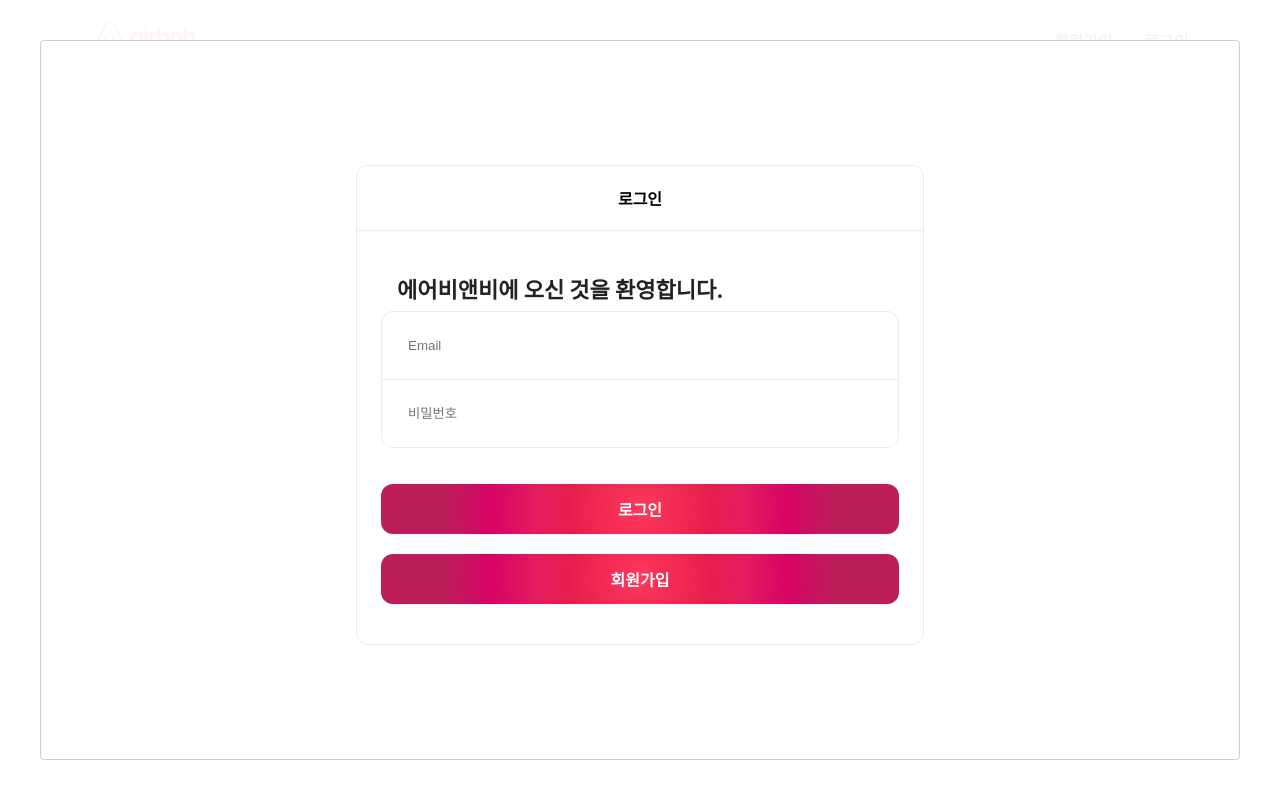
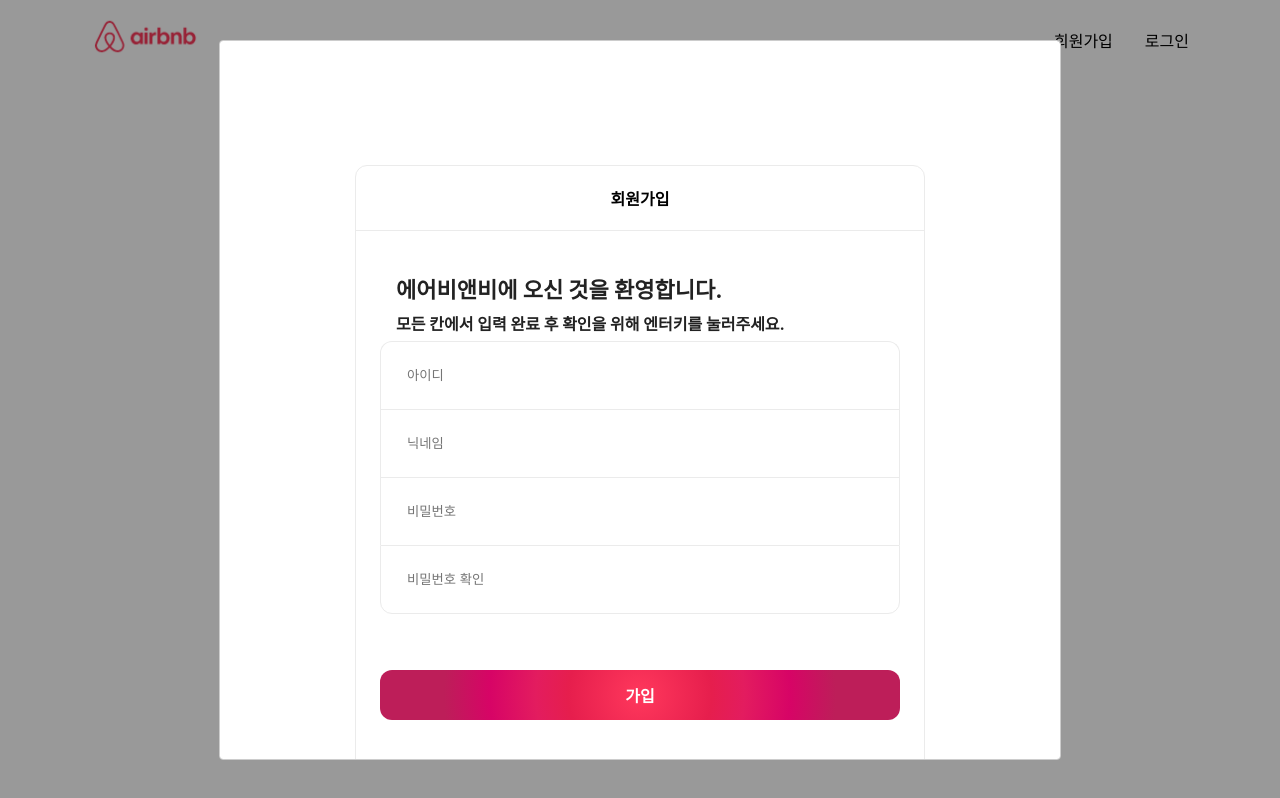
Before and after one commit to Eunjin09/airbnb, a React (Create React App) app: page / in a window 1280 px wide. Both pictures are taken after a click on the button "회원가입". Built offline with nearby package versions, Linux system fonts and the light colour scheme.

Commit message:
모달창 css 일부 수정

```diff
--- /dev/null
+++ b/db.json
@@ -0,0 +1,19 @@
+{
+  "posts": [
+    {
+      "id": 1,
+      "title": "json-server",
+      "author": "typicode"
+    }
+  ],
+  "comments": [
+    {
+      "id": 1,
+      "body": "some comment",
+      "postId": 1
+    }
+  ],
+  "profile": {
+    "name": "typicode"
+  }
+}
--- a/package.json
+++ b/package.json
@@ -8,6 +8,7 @@
     "@testing-library/react": "^13.3.0",
     "@testing-library/user-event": "^13.5.0",
     "axios": "^0.27.2",
+    "json-server": "^0.17.0",
     "react": "^18.2.0",
     "react-dom": "^18.2.0",
     "react-modal": "^3.15.1",
--- a/src/components/Header.js
+++ b/src/components/Header.js
@@ -11,6 +11,7 @@
   const navigate = useNavigate();
   const user_name = localStorage.getItem("user_name");
   const [modalIsOpen, setModalIsOpen] = useState(false);
+  const [signupModalIsOpen, setSignupModalIsopen] = useState(false);
 
   return (
     <HeadDiv>
@@ -19,15 +20,61 @@
           <img src={logo} width="125px" style={{ paddingLeft: " 15px" }} />
         </div>
         <Btn>
-          <button onClick={() => setModalIsOpen(true)}>회원가입</button>
+          <button onClick={() => setSignupModalIsopen(true)}>회원가입</button>
           <Modal
-            isOpen={modalIsOpen}
-            onRequestClose={() => setModalIsOpen(false)}
+            style={{
+              overlay: {
+                position: "fixed",
+                top: 0,
+                left: 0,
+                right: 0,
+                bottom: 0,
+                backgroundColor: "rgba(0, 0, 0, 0.4)",
+              },
+              content: {
+                position: "absolute",
+                alignItems: "center",
+                margin: "auto",
+                width: "800px",
+                border: "1px solid #ccc",
+                background: "#fff",
+                overflow: "auto",
+                WebkitOverflowScrolling: "touch",
+                borderRadius: "4px",
+                outline: "none",
+                padding: "20px",
+              },
+            }}
+            isOpen={signupModalIsOpen}
+            onRequestClose={() => setSignupModalIsopen(false)}
           >
             <Signup />
           </Modal>
           <button onClick={() => setModalIsOpen(true)}>로그인</button>
           <Modal
+            style={{
+              overlay: {
+                position: "fixed",
+                top: 0,
+                left: 0,
+                right: 0,
+                bottom: 0,
+                backgroundColor: "rgba(0, 0, 0, 0.4)",
+              },
+              content: {
+                position: "absolute",
+                alignItems: "center",
+                margin: "auto",
+                width: "800px",
+                border: "1px solid #ccc",
+                background: "#fff",
+                overflow: "auto",
+                WebkitOverflowScrolling: "touch",
+                borderRadius: "4px",
+                outline: "none",
+                padding: "20px",
+              },
+            }}
             isOpen={modalIsOpen}
             onRequestClose={() => setModalIsOpen(false)}
           >
```
Also changed, not shown: my_mock_api/db.json (added, +9 -0 lines), 1 other file (tests, documents, lock files or other folders).
